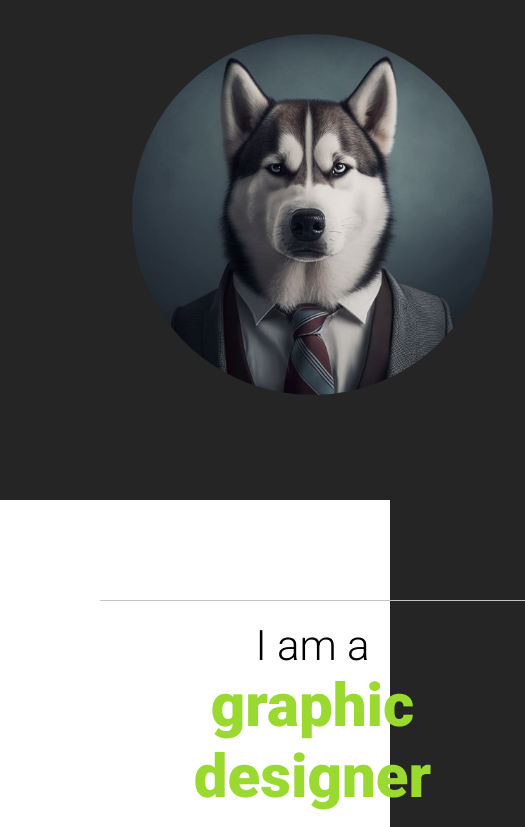
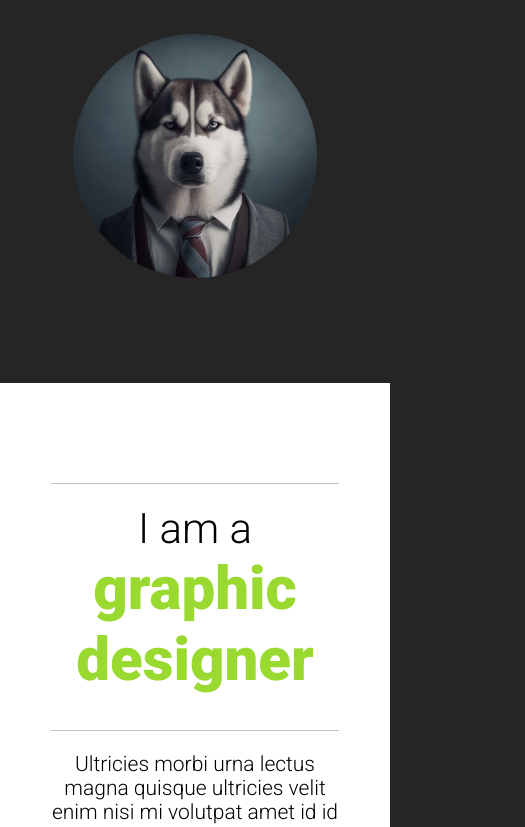
Before and after one commit to Smartsoil-Media/portfolioLandingPage, a plain HTML site: page index.html in a window 390 px wide. Shown: the part 352-1179 px from the top of the page, 525 px wide, since content can reach past the window. Drawn offline with Linux system fonts and the light colour scheme.

Commit message:
Update styles.css

```diff
--- a/styles.css
+++ b/styles.css
@@ -4,6 +4,7 @@ body {
     font-family: 'Roboto', sans-serif;
     font-size: 21px;
     background-color: #252525;
+    padding: 0;
 }
 
 h1 {
@@ -94,8 +95,8 @@ a:hover {
 
 /* CONTAINERS */
 .header-container, .desc-container, .article-container {
-    margin: 0 auto;
-    padding: 100px;
+    margin: 0;
+    padding: 100px 50px;
 }
 
 .heading-decorations {
@@ -124,13 +125,12 @@ a:hover {
 .container {
     width: 570px;
     margin: 0 auto;
+    padding: 0;
 }
 
 @media (max-width: 767px) {
     .container {
-        max-width: 425px;
-        min-width: 90%;
-        margin-right: 0 auto;
+        width: 99%;
     }
 }
 /* ************** */
```
